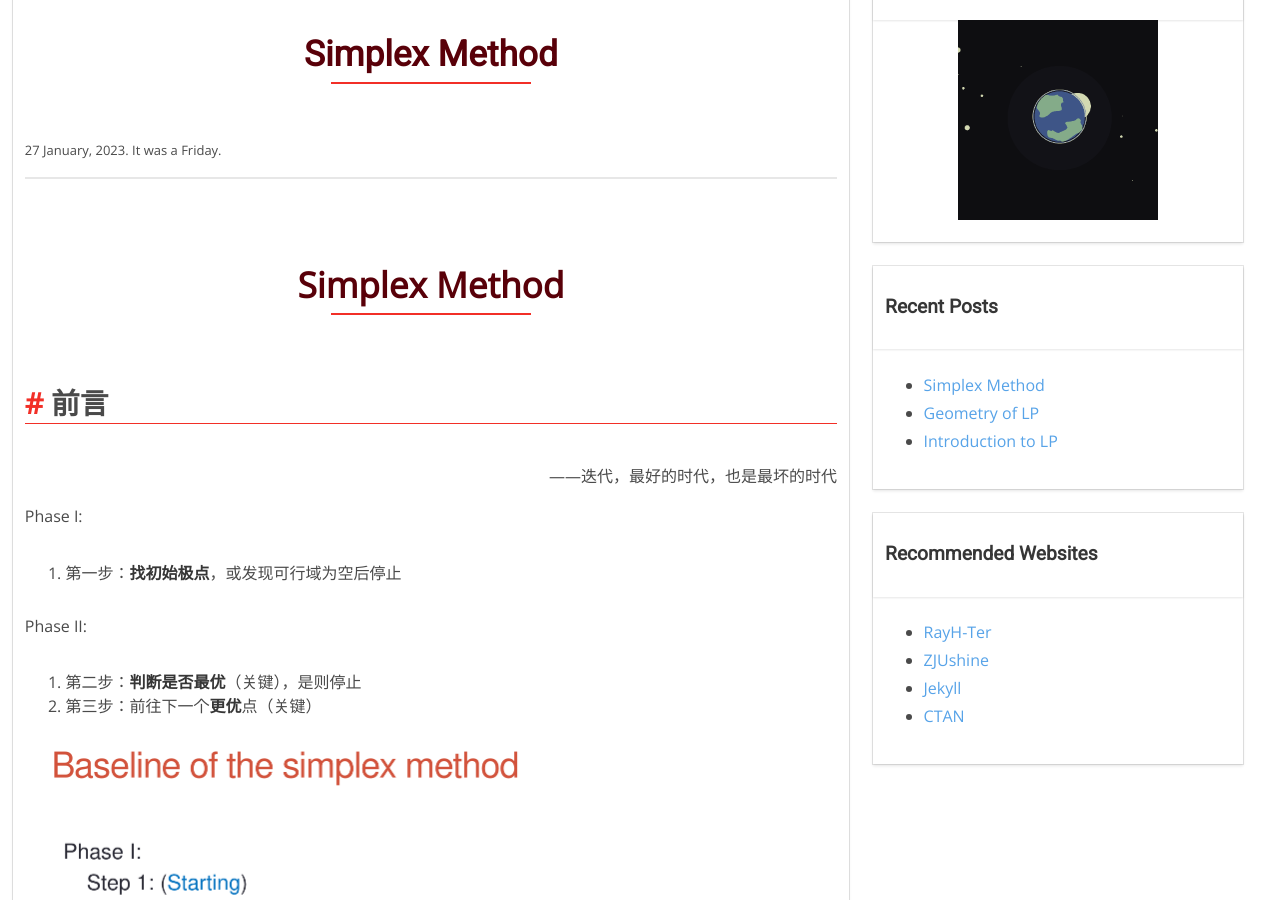
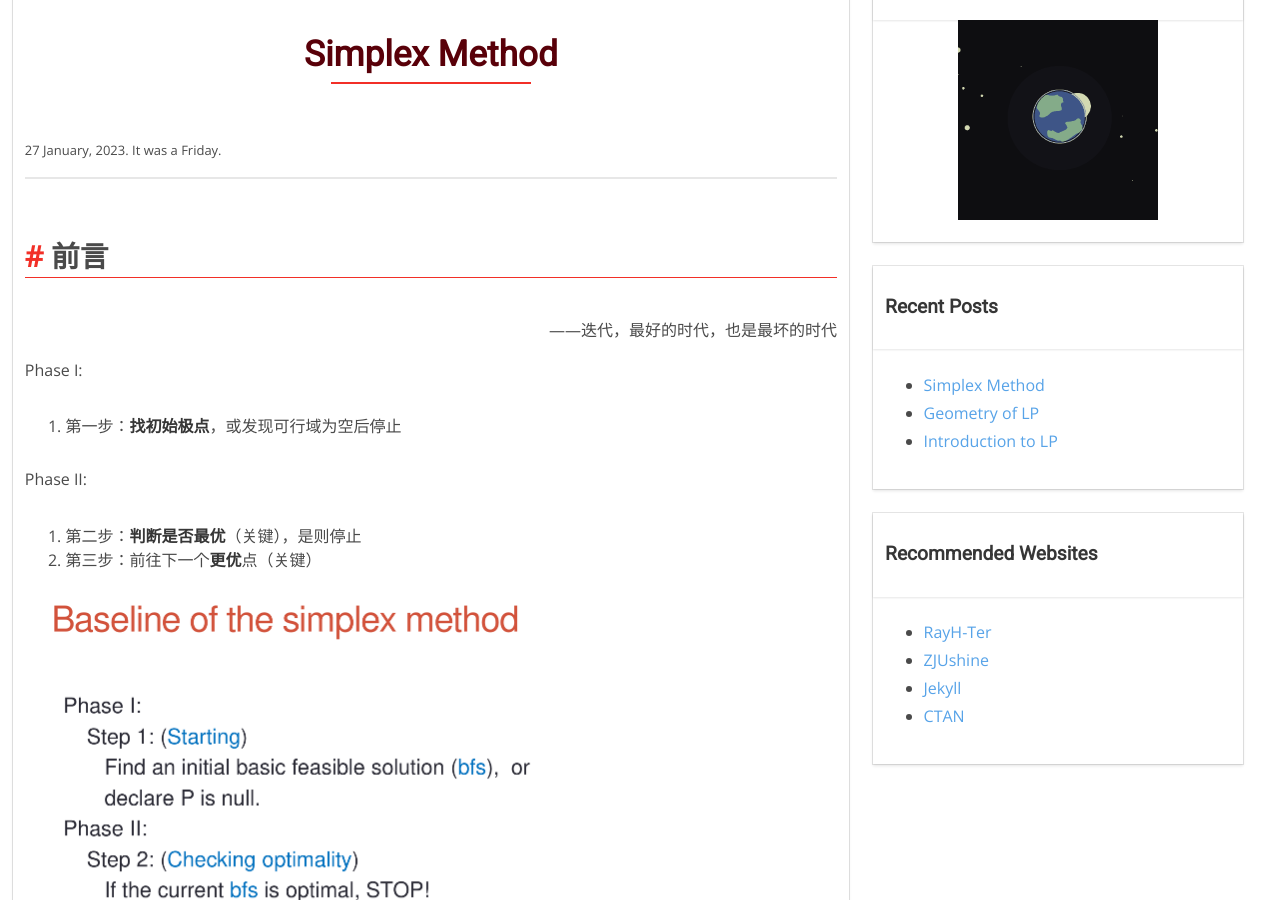
Before and after one commit to RayH-Ter/RayH-Ter.github.io, a Jekyll site: the page built from _posts/2023-01-27-线性规划（三）-Simplex-Method.md, in a window 1280 px wide and 900 px high, scrolled down 440 px. Built offline with Jekyll 4.4.1, drawn with Linux system fonts in a browser that asks for light colours; our own code applies the rules of GitHub Pages for plain Markdown files; formulas are drawn with MathJax 3; comment, search, counter and statistics services are not loaded.

Commit message:
delete topest title

```diff
--- a/_posts/2023-01-27-线性规划（三）-Simplex-Method.md
+++ b/_posts/2023-01-27-线性规划（三）-Simplex-Method.md
@@ -8,8 +8,6 @@ tags:
 - Linear Programming
 - Simplex Method
 ---
-# Simplex Method
-
 ## 前言
 
 <p align="right">——迭代，最好的时代，也是最坏的时代</p>
```
